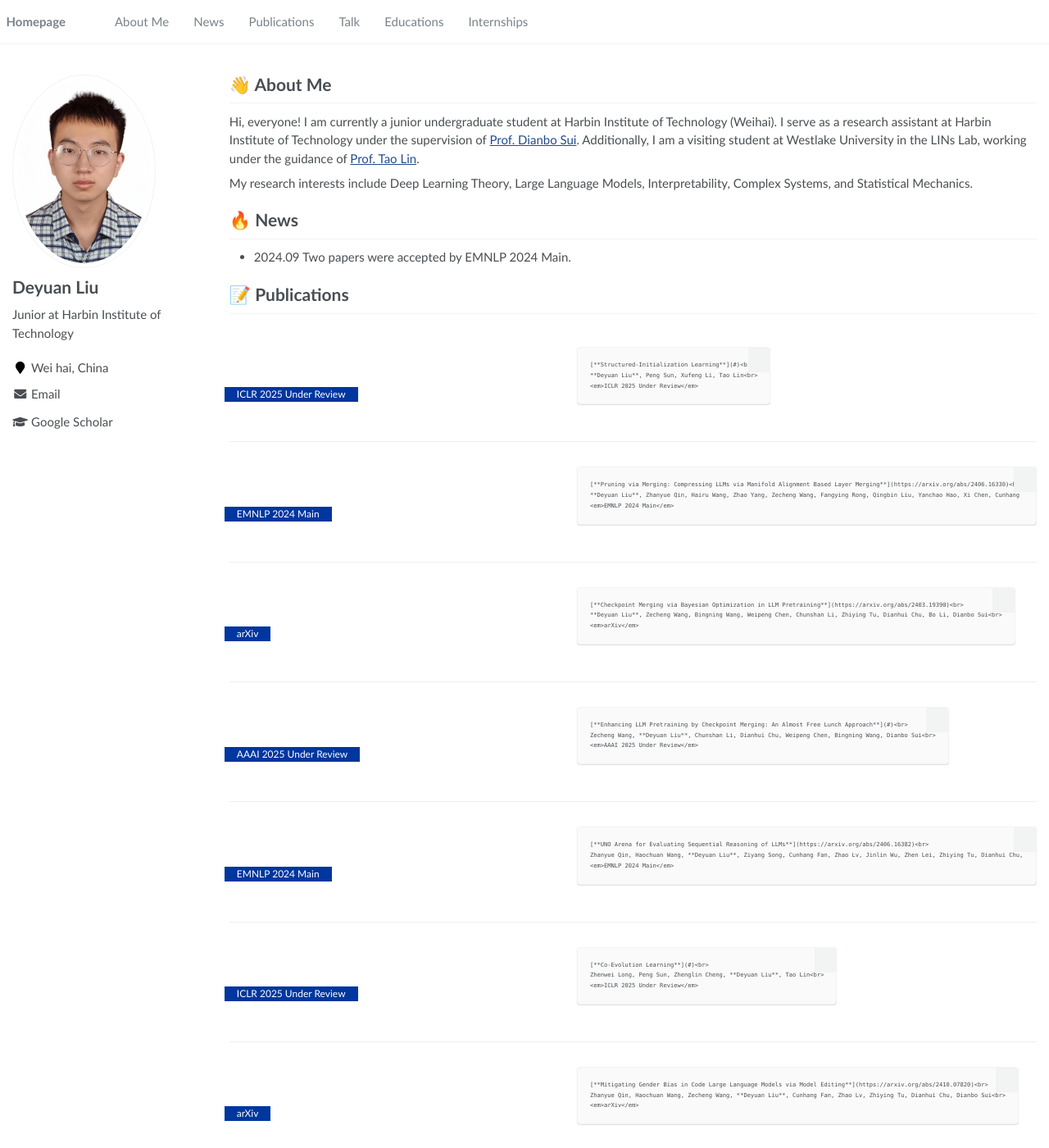
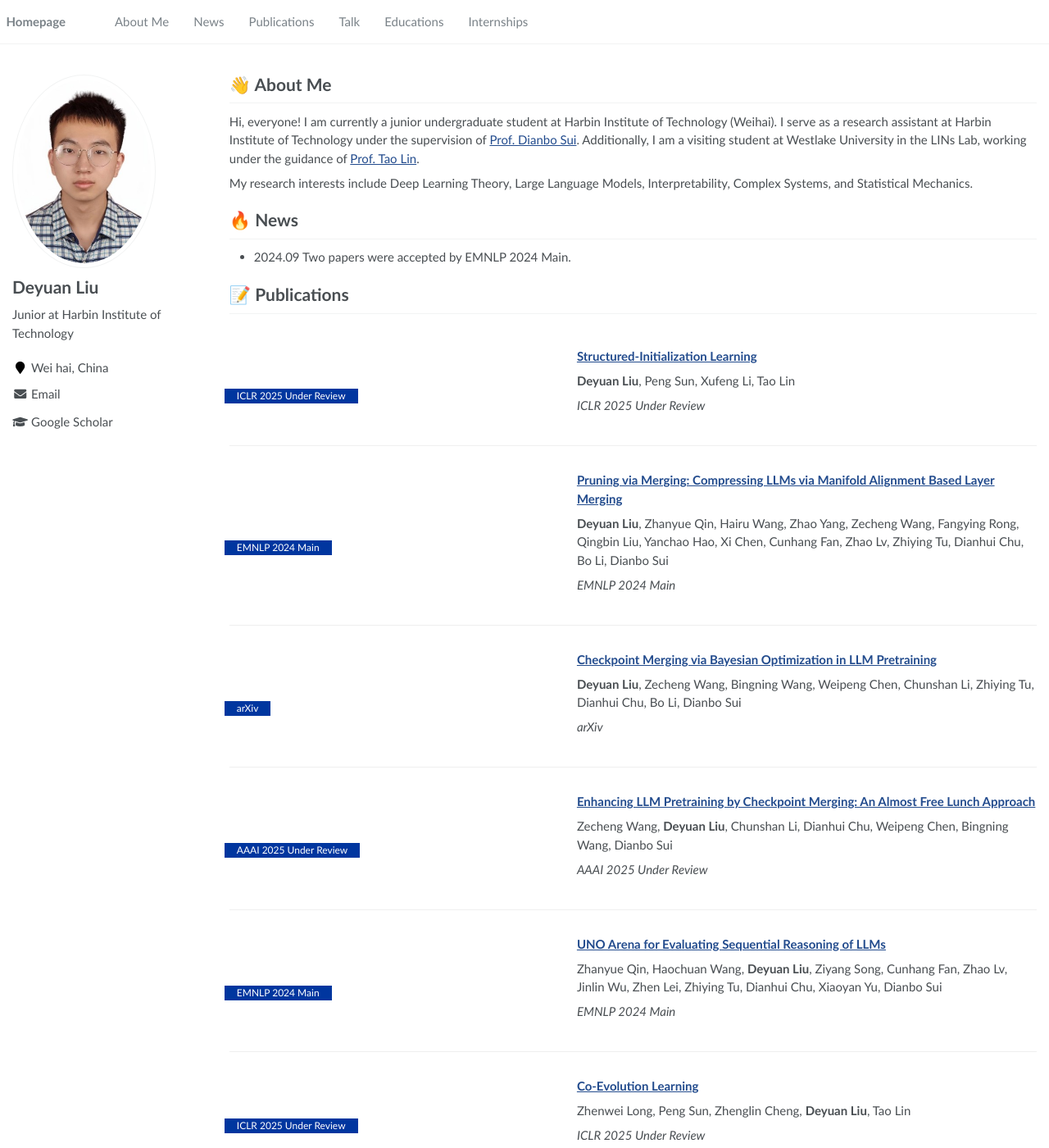
Before and after one commit to hrwang00/HairuWang.github.io, a Jekyll site: the page built from _pages/about.md, in a window 1280 px wide and 1400 px high. Shown: the whole window at 82% size. Built offline with Jekyll 4.4.1, drawn with Linux system fonts in a browser that asks for light colours; some of the changed text lies outside the part shown.

Commit message:
Update about.md

```diff
--- a/_pages/about.md
+++ b/_pages/about.md
@@ -28,94 +28,87 @@ My research interests include Deep Learning Theory, Large Language Models, Inter
 # 📝 Publications
 
 <div class='paper-box'>
-  <div class='paper-box-image'>
-    <div>
-      <div class="badge">ICLR 2025 Under Review</div>
-    </div>
-  </div>
-  <div class='paper-box-text' markdown="1">
-    [**Structured-Initialization Learning**](#)<br>
-    **Deyuan Liu**, Peng Sun, Xufeng Li, Tao Lin<br>
-    <em>ICLR 2025 Under Review</em>
-  </div>
+<div class='paper-box-image'><div><div class="badge">ICLR 2025 Under Review</div></div></div>
+<div class='paper-box-text' markdown="1">
+
+[**Structured-Initialization Learning**](#)
+
+**Deyuan Liu**, Peng Sun, Xufeng Li, Tao Lin
+
+*ICLR 2025 Under Review*
+</div>
 </div>
 
 <div class='paper-box'>
-  <div class='paper-box-image'>
-    <div>
-      <div class="badge">EMNLP 2024 Main</div>
-    </div>
-  </div>
-  <div class='paper-box-text' markdown="1">
-    [**Pruning via Merging: Compressing LLMs via Manifold Alignment Based Layer Merging**](https://arxiv.org/abs/2406.16330)<br>
-    **Deyuan Liu**, Zhanyue Qin, Hairu Wang, Zhao Yang, Zecheng Wang, Fangying Rong, Qingbin Liu, Yanchao Hao, Xi Chen, Cunhang Fan, Zhao Lv, Zhiying Tu, Dianhui Chu, Bo Li, Dianbo Sui<br>
-    <em>EMNLP 2024 Main</em>
-  </div>
+<div class='paper-box-image'><div><div class="badge">EMNLP 2024 Main</div></div></div>
+<div class='paper-box-text' markdown="1">
+
+[**Pruning via Merging: Compressing LLMs via Manifold Alignment Based Layer Merging**](https://arxiv.org/abs/2406.16330)
+
+**Deyuan Liu**, Zhanyue Qin, Hairu Wang, Zhao Yang, Zecheng Wang, Fangying Rong, Qingbin Liu, Yanchao Hao, Xi Chen, Cunhang Fan, Zhao Lv, Zhiying Tu, Dianhui Chu, Bo Li, Dianbo Sui
+
+*EMNLP 2024 Main*
+</div>
 </div>
 
 <div class='paper-box'>
-  <div class='paper-box-image'>
-    <div>
-      <div class="badge">arXiv</div>
-    </div>
-  </div>
-  <div class='paper-box-text' markdown="1">
-    [**Checkpoint Merging via Bayesian Optimization in LLM Pretraining**](https://arxiv.org/abs/2403.19390)<br>
-    **Deyuan Liu**, Zecheng Wang, Bingning Wang, Weipeng Chen, Chunshan Li, Zhiying Tu, Dianhui Chu, Bo Li, Dianbo Sui<br>
-    <em>arXiv</em>
-  </div>
+<div class='paper-box-image'><div><div class="badge">arXiv</div></div></div>
+<div class='paper-box-text' markdown="1">
+
+[**Checkpoint Merging via Bayesian Optimization in LLM Pretraining**](https://arxiv.org/abs/2403.19390)
+
+**Deyuan Liu**, Zecheng Wang, Bingning Wang, Weipeng Chen, Chunshan Li, Zhiying Tu, Dianhui Chu, Bo Li, Dianbo Sui
+
+*arXiv*
+</div>
 </div>
 
 <div class='paper-box'>
-  <div class='paper-box-image'>
-    <div>
-      <div class="badge">AAAI 2025 Under Review</div>
-    </div>
-  </div>
-  <div class='paper-box-text' markdown="1">
-    [**Enhancing LLM Pretraining by Checkpoint Merging: An Almost Free Lunch Approach**](#)<br>
-    Zecheng Wang, **Deyuan Liu**, Chunshan Li, Dianhui Chu, Weipeng Chen, Bingning Wang, Dianbo Sui<br>
-    <em>AAAI 2025 Under Review</em>
-  </div>
+<div class='paper-box-image'><div><div class="badge">AAAI 2025 Under Review</div></div></div>
+<div class='paper-box-text' markdown="1">
+
+[**Enhancing LLM Pretraining by Checkpoint Merging: An Almost Free Lunch Approach**](#)
+
+Zecheng Wang, **Deyuan Liu**, Chunshan Li, Dianhui Chu, Weipeng Chen, Bingning Wang, Dianbo Sui
+
+*AAAI 2025 Under Review*
+</div>
 </div>
 
 <div class='paper-box'>
-  <div class='paper-box-image'>
-    <div>
-      <div class="badge">EMNLP 2024 Main</div>
-    </div>
-  </div>
-  <div class='paper-box-text' markdown="1">
-    [**UNO Arena for Evaluating Sequential Reasoning of LLMs**](https://arxiv.org/abs/2406.16382)<br>
-    Zhanyue Qin, Haochuan Wang, **Deyuan Liu**, Ziyang Song, Cunhang Fan, Zhao Lv, Jinlin Wu, Zhen Lei, Zhiying Tu, Dianhui Chu, Xiaoyan Yu, Dianbo Sui<br>
-    <em>EMNLP 2024 Main</em>
-  </div>
+<div class='paper-box-image'><div><div class="badge">EMNLP 2024 Main</div></div></div>
+<div class='paper-box-text' markdown="1">
+
+[**UNO Arena for Evaluating Sequential Reasoning of LLMs**](https://arxiv.org/abs/2406.16382)
+
+Zhanyue Qin, Haochuan Wang, **Deyuan Liu**, Ziyang Song, Cunhang Fan, Zhao Lv, Jinlin Wu, Zhen Lei, Zhiying Tu, Dianhui Chu, Xiaoyan Yu, Dianbo Sui
+
+*EMNLP 2024 Main*
+</div>
 </div>
 
 <div class='paper-box'>
-  <div class='paper-box-image'>
-    <div>
-      <div class="badge">ICLR 2025 Under Review</div>
-    </div>
-  </div>
-  <div class='paper-box-text' markdown="1">
-    [**Co-Evolution Learning**](#)<br>
-    Zhenwei Long, Peng Sun, Zhenglin Cheng, **Deyuan Liu**, Tao Lin<br>
-    <em>ICLR 2025 Under Review</em>
-  </div>
+<div class='paper-box-image'><div><div class="badge">ICLR 2025 Under Review</div></div></div>
+<div class='paper-box-text' markdown="1">
+
+[**Co-Evolution Learning**](#)
+
+Zhenwei Long, Peng Sun, Zhenglin Cheng, **Deyuan Liu**, Tao Lin
+
+*ICLR 2025 Under Review*
+</div>
 </div>
 
 <div class='paper-box'>
-  <div class='paper-box-image'>
-    <div>
-      <div class="badge">arXiv</div>
-    </div>
-  </div>
-  <div class='paper-box-text' markdown="1">
-    [**Mitigating Gender Bias in Code Large Language Models via Model Editing**](https://arxiv.org/abs/2410.07820)<br>
-    Zhanyue Qin, Haochuan Wang, Zecheng Wang, **Deyuan Liu**, Cunhang Fan, Zhao Lv, Zhiying Tu, Dianhui Chu, Dianbo Sui<br>
-    <em>arXiv</em>
-  </div>
+<div class='paper-box-image'><div><div class="badge">arXiv</div></div></div>
+<div class='paper-box-text' markdown="1">
+
+[**Mitigating Gender Bias in Code Large Language Models via Model Editing**](https://arxiv.org/abs/2410.07820)
+
+Zhanyue Qin, Haochuan Wang, Zecheng Wang, **Deyuan Liu**, Cunhang Fan, Zhao Lv, Zhiying Tu, Dianhui Chu, Dianbo Sui
+
+*arXiv*
+</div>
 </div>
 
 # 📖 Education
```
